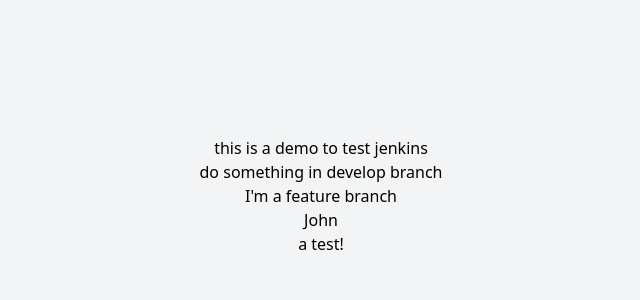
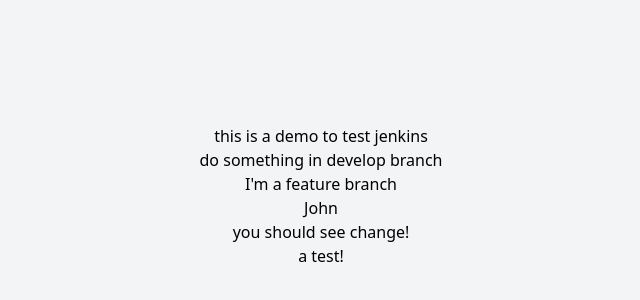
Before and after one commit to PomiHD/jenkinsdemo, a React (Vite) app: page / in a window 1280 px wide. Shown: the part 204-504 px from the top of the page, without its empty margins (319-959 px from the left). Built offline with nearby package versions, Linux system fonts and the light colour scheme.

Commit message:
fix: update App.jsx to display additional message and modify Jenkinsfile to use linting and formatting commands

```diff
--- a/src/App.jsx
+++ b/src/App.jsx
@@ -8,7 +8,7 @@
         <p>this is a demo to test jenkins</p>
         <p>do something in develop branch </p>
         <p>I&#39;m a feature branch</p>
-<p>{name}</p>
+<p>{name}</p><p>you should see change!</p>
         <p>a test!</p>
       </div>
     </>
```
Also changed, not shown: 1 other file (tests, documents, lock files or other folders).
